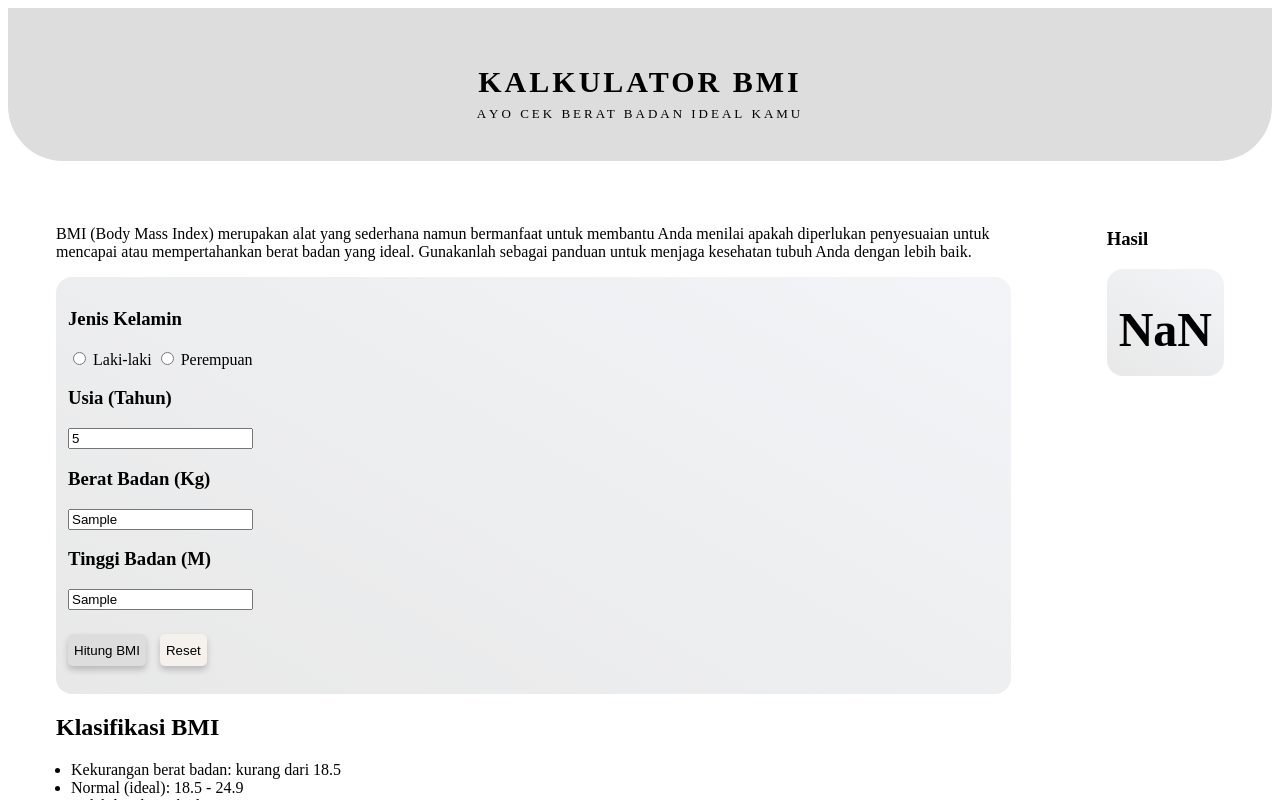
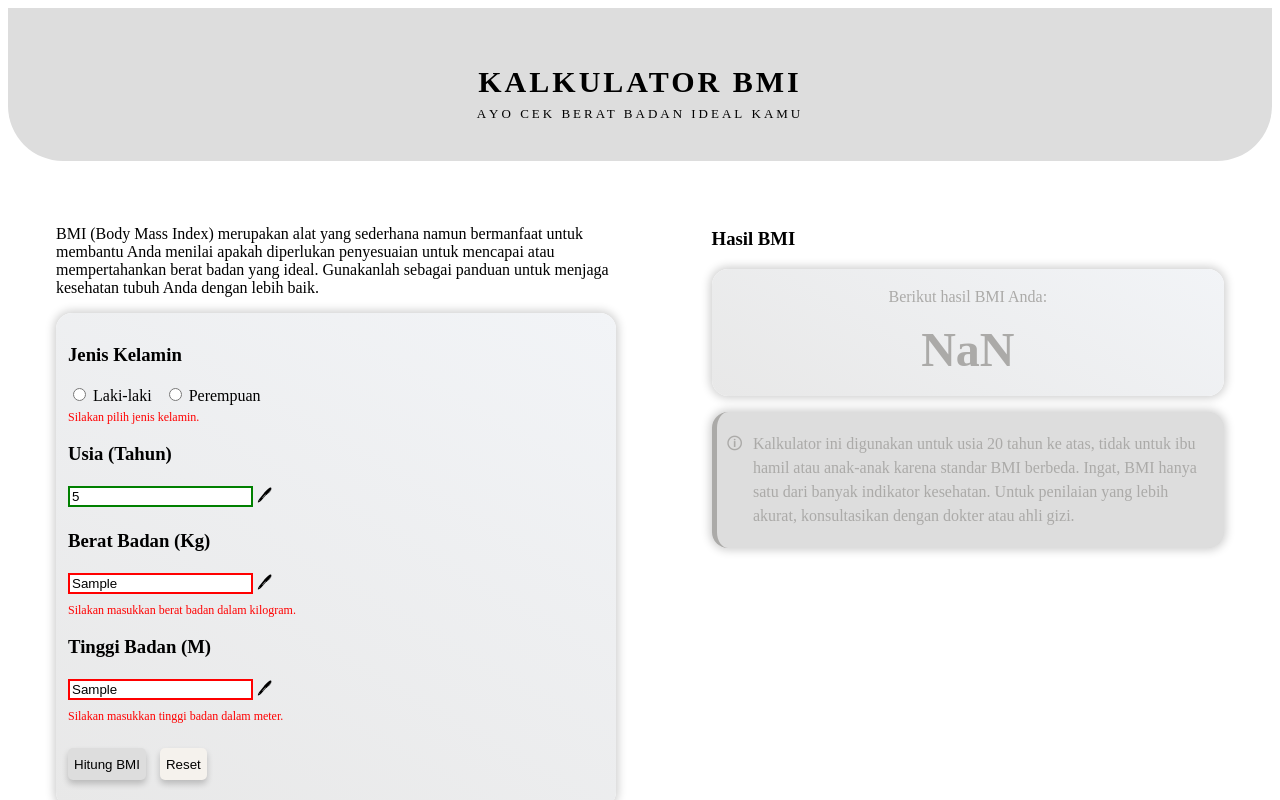
Before and after one commit to revou-fundamental-course/5-aug-24-naurasf75, a plain HTML site: page index.html in a window 1280 px wide. Both pictures are taken after typing "5", "Sample", "Sample" into the empty fields and a click on the button "Hitung BMI". Shown: the top 800 px of the page. Drawn offline with Linux system fonts and the light colour scheme.

Commit message:
update script

```diff
--- a/css/styles.css
+++ b/css/styles.css
@@ -31,6 +31,7 @@ main {
 form {
     padding: 12px;
     background: linear-gradient(30deg, #e8e8e8, #f2f4f7);
+    box-shadow: 0px 0px 10px 2px rgba(0, 0, 0, 0.2);
     border-radius: 16px;
     transition: background 0.5s ease;
 }
@@ -73,6 +74,28 @@ input [type=number] { /* style untuk inputan dengan type number */
     box-shadow: 0px 4px 6px rgba(0, 0, 0, 0.2);
 }
 
+/* style apabila terdapat kesalahan input */
+.input-error {
+    border: 2px solid red;
+}
+
+.input-valid {
+    border: 2px solid green;
+}
+
+.errinput {
+    display: block; /* Sembunyikan pesan peringatan secara default */
+    color: red;
+    font-weight: lighter;
+    margin-top: 5px;
+    text-align: left;
+    font-size: 12px;
+}
+
+.errinput.hidden {
+    display: none;
+}
+
 /* css untuk sisi kanan dan kiri web*/
 aside {
     padding: 48px;
@@ -86,13 +109,15 @@ aside {
     margin-bottom: auto;
 }
 
-.box { /* style class box */
-    display: none;
+.box{ /* style class box */
+    text-align: center;
     padding: 12px;
     background: linear-gradient(30deg, #e8e8e8, #f2f4f7);
     padding-bottom: 3px;
     padding-top: 3px;
     border-radius: 16px;
+    box-shadow: 0px 0px 10px 2px rgba(0, 0, 0, 0.2);
+    color: #abaaa8;
 }
 
 .icon { /* style class icon */
@@ -111,13 +136,42 @@ aside {
     width: 50px;
 }
 
+#hasil_bmi{ /* style untuk id hasil bmi*/
+    font-size: 300%;
+    text-align: center;
+    font-weight: bold;
+    margin: auto;
+    margin-top: 16px;
+}
+
+/* css untuk note */
+.note-container{
+    display: flex;
+    background-color: #dddddd;
+    padding: 20px;
+    padding-left: 10px;
+    border-radius: 16px;
+    color: #abaaa8;
+    border-left: solid 5px;
+    box-shadow: 0px 0px 10px 2px rgba(0, 0, 0, 0.2);
+}
+
+.symbol{ /* style simbol*/
+    margin-right: 10px;
+}
+
+.note { /*style isian note*/
+    margin: 0;
+    line-height: 1.5;
+}
+
 /* css untuk bagian footer */
 footer {
     text-align: center;
     padding: 20px;
     background-color: #abaaa8;
     border: 0;
-    border-radius: 50px 50px 0 0;
+    border-radius: 55px 55px 0 0;
     color: white;
     margin-top: 10px;
     margin-bottom: 10px;
@@ -173,17 +227,14 @@ footer p{ /* style bagian footer dengan tag p */
     to { opacity: 1; }
 }
 
-/* style default untuk layar besar (desktop/tablet) */
-#hasilBMI{
-    font-size: 300%;
-    text-align: center;
-    font-weight: bold;
-    margin: auto;
-    margin-top: 30px;
-}
-
-/* style untuk layar kecil (HP) */
+/* style untuk layar <=600px */
 @media (max-width: 600px) {
+    header h1{
+        font-size: 37px;
+    }
+    header p{
+        font-size: 15px;
+    }
     main {
         flex-direction: column;
     }
--- a/index.html
+++ b/index.html
@@ -29,67 +29,77 @@
             </article>
 
             <!-- Form kalkulator BMI -->
-            <form>
+            <form onsubmit="validationBMI(event)">
                 <div>
                     <h3> Jenis Kelamin </h3>
-                    <input onchange="jK()" type="radio" id="Laki-laki" name="jenis-kelamin" value="Laki-laki"><label
-                        for="Laki-laki">
-                        Laki-laki</label>
-                    <input onchange="jK()" type="radio" id="Perempuan" name="jenis-kelamin" value="Perempuan"><label
-                        for="Perempuan">
+                    <input onchange="jK()" type="radio" id="laki-laki" name="jenis-kelamin" value="laki-laki"><label
+                        for="laki-laki">
+                        Laki-laki &nbsp; </label>
+                    <input onchange="jK()" type="radio" id="perempuan" name="jenis-kelamin" value="perempuan"><label
+                        for="perempuan">
                         Perempuan</label>
+                    <div id="errgender" class="errinput hidden"></div>
                 </div>
+
 
                 <div>
                     <h3> Usia (Tahun) </h3>
-                    <input type="number" id="Usia" name="Usia" placeholder="Ex: 25">
+                    <input type="number" id="usia" name="usia" placeholder="ex: 25"> &#128394
+                    <div id="errusia" class="errinput hidden"></div>
                 </div>
 
                 <div>
                     <h3> Berat Badan (Kg) </h3>
-                    <input type="float" id="Bb" name="Bb" placeholder="Ex: 48.5">
+                    <input type="float" id="bb" name="bb" placeholder="ex: 48.5"> &#128394
+                    <div id="errbb" class="errinput hidden"></div>
                 </div>
 
                 <div>
                     <h3> Tinggi Badan (M) </h3>
-                    <input type="float" id="Tb" name="Tb" placeholder="Ex: 1.65">
+                    <input type="float" id="tb" name="tb" placeholder="ex: 1.65"> &#128394
+                    <div id="errtb" class="errinput hidden"></div>
                 </div>
 
                 <div class="form-btn-container">
-                    <button onclick="hitungBMI(event)" class="button bg-hitung"> Hitung BMI </button>
-                    <button onclick="reset()" class="button bg-reset"> Reset </button>
+                    <button type="submit" onclick="hitungBMI(bb, tb)" class="button bg-hitung"> Hitung BMI </button>
+                    <button type="button" onclick="resetForm()" class="button bg-reset"> Reset </button>
                 </div>
             </form>
-
             <!-- Klasifikasi dan penjelasan BMI-->
             <article>
                 <header>
                     <h2> Klasifikasi BMI </h2>
                     <ul class="list">
-                        <li> Kekurangan berat badan: kurang dari 18.5 </li>
-                        <li> Normal (ideal): 18.5 - 24.9</li>
-                        <li> Kelebihan berat badan: 25 - 29.9</li>
-                        <li> Kegemukan (obesitas): 30 atau lebih</li>
+                        <li class="blue"> Kekurangan berat badan: &lt 18.5 </li>
+                        <li class="green"> Normal (ideal): 18.5 - 24.9</li>
+                        <li class="orange"> Kelebihan berat badan: 25 - 29.9</li>
+                        <li class="red"> Kegemukan (obesitas): &GreaterEqual; 30</li>
                     </ul>
                 </header>
-                <P> Kalkulator ini cocok untuk usia 20 tahun ke atas, tetapi tidak untuk ibu hamil atau anak-anak karena
-                    standar BMI berbeda.
-                    Ingat, BMI hanya satu dari banyak indikator kesehatan. Untuk penilaian yang lebih akurat,
-                    konsultasikan dengan dokter atau ahli gizi.</P>
             </article>
         </aside>
+
 
         <!-- Sisi kiri web-->
         <aside>
             <section>
-                <h3> Hasil </h3>
+                <h3> Hasil BMI </h3>
                 <!-- Hasil perhitungan, klasifikasi, dan penjelasan berdasarkan hasil BMI -->
                 <div class="box">
-                    <p id="hasilBMI" class="typing-animation"> </p>
-                    <p id="klasifikasi" class="typing-animation"> </p>
+                    <p> Berikut hasil BMI Anda: </p>
+                    <p id="hasil_bmi" class="typing-animation"> 00.00 </p>
+                    <p id="klasifikasi" class="typing-animation"> Hasil BMI Anda akan muncul disini </p>
                 </div>
                 <p id="penjelasan" class="slide-in"> </p>
             </section>
+
+            <article class="note-container">
+                <span class="symbol"> &#128712 </span>
+                    <p class="note"> Kalkulator ini digunakan untuk usia 20 tahun ke atas, tidak untuk ibu hamil atau anak-anak karena
+                    standar BMI berbeda.
+                    Ingat, BMI hanya satu dari banyak indikator kesehatan. Untuk penilaian yang lebih akurat,
+                    konsultasikan dengan dokter atau ahli gizi.</p>
+            </article>
         </aside>
     </main>
 
@@ -97,7 +107,7 @@
     <footer>
         <p> Get in touch </p>
         Naura Soffin Fadhilah </br>
-        <br> Connect</br>
+        <br> connect</br>
         <div class="icon">
             <a href="https://www.instagram.com/nafinfa/" target="_blank"><img src="assets\logo instagram.png"
                     alt="instagram"></a>
@@ -105,6 +115,8 @@
             <a href=" https://www.linkedin.com/in/naura-soffin-fadhilah-9289b22b3/" target="_blank"><img
                     src="assets\logo linkedin.png" alt="linkedin"></a>
         </div>
+        <br>
+        <br>&copy20240814byNaurasf </footerbr>
     </footer>
 
     <!-- Link java script -->
--- a/js/script.js
+++ b/js/script.js
@@ -5,9 +5,9 @@ function jK() {
     let jenisKelamin = document.querySelector('input[name="jenis-kelamin"]:checked').value;
     let form = document.querySelector('form');
 
-    if (jenisKelamin === "Perempuan") {
+    if (jenisKelamin === "perempuan") {
         form.style.background = "linear-gradient(30deg, #e4d2d2, #f7f2f7)";
-    } else if (jenisKelamin === "Laki-laki") {
+    } else if (jenisKelamin === "laki-laki") {
         form.style.background = "linear-gradient(30deg, #b7c9d9, #f2f4f7)";
     }
 }
@@ -22,34 +22,107 @@ function showResult() {
     });
 }
 
-// Fungsi hitung BMI
-function hitungBMI(event) {
+// Fungsi validation BMI
+function validationBMI(event) {
     event.preventDefault();
 
-    let Bb = document.getElementById("Bb").value
-    let Tb = document.getElementById("Tb").value
+    let gender = document.querySelector('input[name="jenis-kelamin"]:checked');
+    let usia = document.getElementById("usia");
+    let bb = document.getElementById("bb");
+    let tb = document.getElementById("tb");
 
+    // Reset pesan kesalahan
+    let errusia = document.getElementById("errusia");
+    let errbb = document.getElementById("errbb");
+    let errtb = document.getElementById("errtb");
+    let errgender = document.getElementById("errgender");
+
+    resetInputValidation([usia, bb, tb], [errgender, errusia, errbb, errtb]);
+
+    // Variabel validitas
+    let valid = true;
+
+    // Validasi jenis kelamin
+    if (!gender) {
+        valid = false;
+        errgender.textContent = "Silakan pilih jenis kelamin.";
+        errgender.classList.remove("hidden");
+    } else {
+        errgender.classList.add("hidden");
+    }
+
+    // Validasi usia
+    if (!usia.value || isNaN(usia.value) || usia.value <= 0) {
+        valid = false;
+        errusia.textContent = "Silakan masukkan usia.";
+        errusia.classList.remove("hidden");
+        usia.classList.add("input-error");
+    } else {
+        errusia.classList.add("hidden");
+        usia.classList.add("input-valid");
+    }
+
+    // Validasi berat badan
+    if (!bb.value || isNaN(bb.value) || bb.value <= 0) {
+        valid = false;
+        errbb.textContent = "Silakan masukkan berat badan dalam kilogram.";
+        errbb.classList.remove("hidden");
+        bb.classList.add("input-error");
+    } else {
+        errbb.classList.add("hidden");
+        bb.classList.add("input-valid");
+    }
+
+    // Validasi tinggi badan
+    if (!tb.value || isNaN(tb.value) || tb.value <= 0 || tb.value >= 3) {
+        valid = false;
+        errtb.textContent = "Silakan masukkan tinggi badan dalam meter.";
+        errtb.classList.remove("hidden");
+        tb.classList.add("input-error");
+    } else {
+        errtb.classList.add("hidden");
+        tb.classList.add("input-valid");
+    }
+
+    // Jika semua input valid, hitung BMI
+    if (valid) {
+        hitungBMI(parseFloat(bb.value), parseFloat(tb.value));
+    }
+}
+
+// Fungsi untuk mereset validasi input
+function resetInputValidation(inputs, errors) {
+    inputs.forEach(input => {
+        input.classList.remove("input-error", "input-valid");
+    });
+    errors.forEach(error => {
+        error.classList.add("hidden");
+    });
+}
+
+// Fungsi hitung BMI
+function hitungBMI(bb, tb) {
     // Rumus menghitung BMI
-    let hasilBMI = parseFloat(Bb) / (parseFloat(Tb) ** 2)
-    hasilBMI = hasilBMI.toFixed(2)
+    let hasil_bmi = parseFloat(bb) / (parseFloat(tb) ** 2)
+    hasil_bmi = hasil_bmi.toFixed(2)
 
     let klasifikasi;
     let penjelasan;
     let warnaKlasifikasi;
 
-    if (hasilBMI < 18.5) {
+    if (hasil_bmi < 18.5) {
         klasifikasi = "Kekurangan berat badan";
         penjelasan = "Berdasarkan hasil BMI Anda, berat badan saat ini berada di bawah standar yang dianjurkan. Demi kesehatan yang lebih baik, kami menyarankan untuk menambah asupan kalori harian melalui makanan dan minuman yang bergizi."
         warnaKlasifikasi = "blue"
-    } else if (hasilBMI >= 18.5 && hasilBMI <= 24.9) {
+    } else if (hasil_bmi >= 18.5 && hasil_bmi <= 24.9) {
         klasifikasi = "Normal (ideal)";
         penjelasan = "Selamat! Anda memiliki berat badan yang ideal menurut BMI. Pertahankan kebiasaan baik Anda dengan menerapkan pola makan yang seimbang dan gaya hidup yang sehat, agar tetap menjaga kesehatan tubuh secara optimal."
         warnaKlasifikasi = "green"
-    } else if (hasilBMI >= 25 && hasilBMI <= 29.9) {
+    } else if (hasil_bmi >= 25 && hasil_bmi <= 29.9) {
         klasifikasi = "Kelebihan berat badan";
         penjelasan = "Hasil BMI menunjukkan bahwa berat badan Anda sedikit di atas batas ideal. Untuk mendukung kesehatan yang optimal, kami menyarankan agar Anda mengurangi asupan kalori, gula, dan lemak jenuh, serta meningkatkan aktivitas fisik secara teratur."
         warnaKlasifikasi = "orange"
-    } else if (hasilBMI >= 30.0) {
+    } else if (hasil_bmi >= 30.0) {
         klasifikasi = "Kegemukan (Obesitas)";
         penjelasan = "Berdasarkan perhitungan BMI, berat badan Anda melebihi batas ideal. Kami sangat menyarankan untuk segera mempertimbangkan perubahan gaya hidup dan berkonsultasi dengan dokter atau ahli gizi, agar dapat memperoleh bimbingan yang tepat dalam mencapai berat badan ideal."
         warnaKlasifikasi = "red"
@@ -59,11 +132,11 @@ function hitungBMI(event) {
     showResult();
 
     // Menampilkan warna pada hasil dan klasifikasi
-    document.getElementById("hasilBMI").className = warnaKlasifikasi;
+    document.getElementById("hasil_bmi").className = warnaKlasifikasi;
     document.getElementById("klasifikasi").className = warnaKlasifikasi;
 
     // Menampilkan hasil, klasifikasi, dan penjelasan BMI
-    document.getElementById("hasilBMI").textContent = hasilBMI;
+    document.getElementById("hasil_bmi").textContent = hasil_bmi;
     document.getElementById("klasifikasi").textContent = klasifikasi;
     document.getElementById("penjelasan").textContent = penjelasan;
 
@@ -74,13 +147,29 @@ function hitungBMI(event) {
 }
 
 // Fungsi reset BMI
-function reset() {
-    // mereset usia, berat badan, tinggi badan, hasil BMI, klasifikasi, penjelasan, serta box
-    document.getElementById("Usia").value = "";
-    document.getElementById("Bb").value = "";
-    document.getElementById("Tb").value = "";
-    document.getElementById("hasilBMI").textContent = " ";
-    document.getElementById("klasifikasi").textContent = " ";
+function resetForm() {
+    // Reset form dan background form ke kondisi awal
+    document.querySelector('form').reset();
+    document.querySelector('form').style.background = "linear-gradient(30deg, #e8e8e8, #f2f4f7)";
+
+    // Reset hasil BMI dan klasifikasi
+    document.getElementById("hasil_bmi").textContent = "00.00";
+    document.getElementById("klasifikasi").textContent = "Hasil BMI Anda akan muncul disini";
     document.getElementById("penjelasan").textContent = " ";
-    document.querySelector(".box").style.display = "none";
+
+    // Hapus kelas warna dan blink dari hasil BMI dan klasifikasi
+    document.getElementById("hasil_bmi").className = "";
+    document.getElementById("klasifikasi").className = "";
+
+    // Menghapus kelas yang menunjukkan kesalahan validasi
+    let inputs = document.querySelectorAll('.input-error, .input-valid');
+    inputs.forEach(input => {
+        input.classList.remove('input-error', 'input-valid');
+    });
+
+    // Menyembunyikan semua pesan kesalahan
+    let errors = document.querySelectorAll('.errinput');
+    errors.forEach(error => {
+        error.classList.add('hidden');
+    });
 }
```
